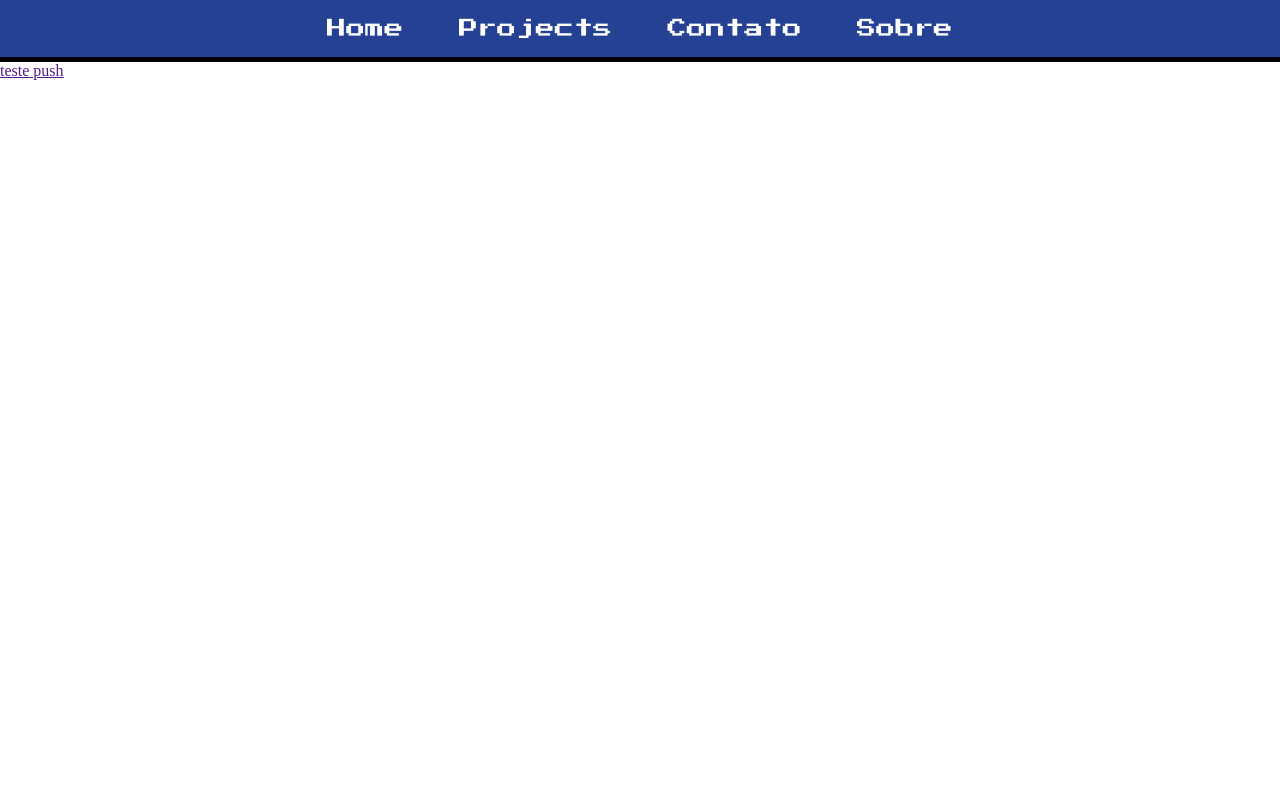
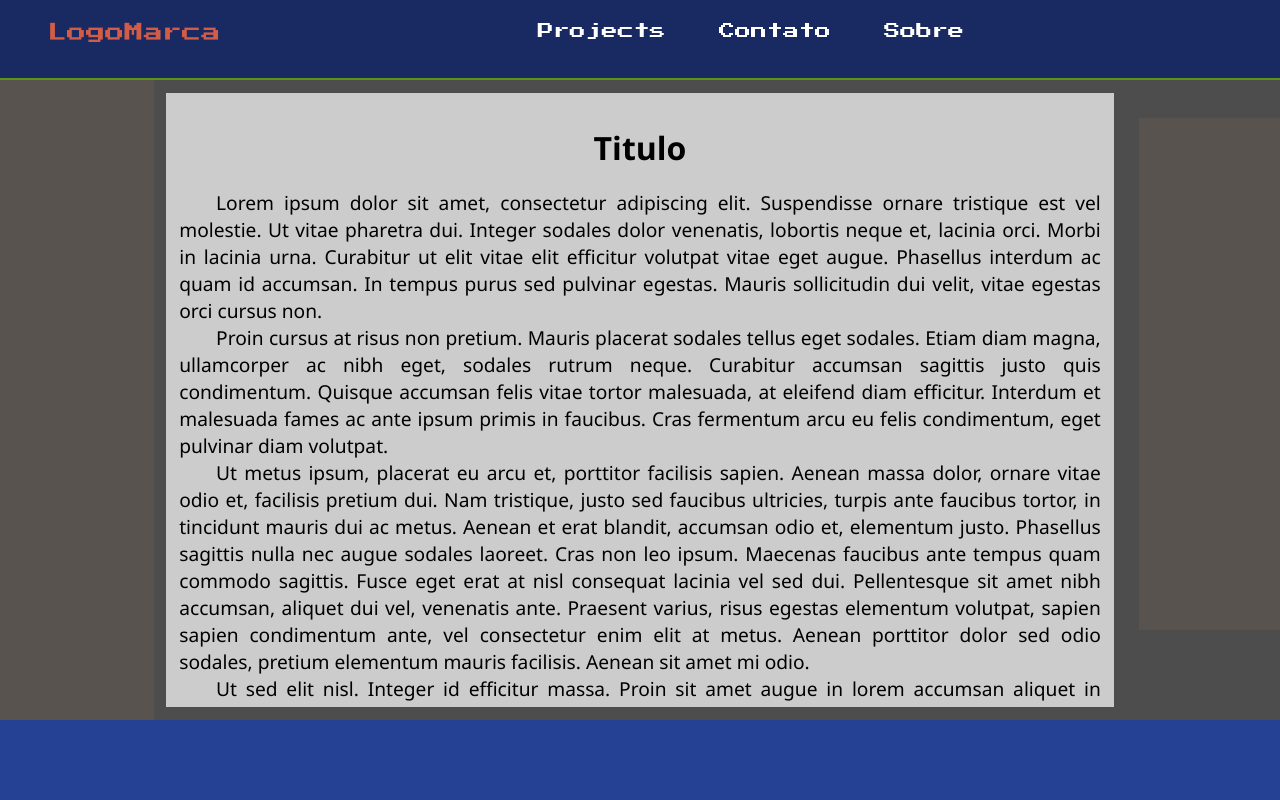
Before and after one commit to GabrielSantanaNeto/MyPortfolio, a plain HTML site: page index.html in a window 1280 px wide. Drawn offline with Linux system fonts and the light colour scheme.

Commit message:
atualizando após problema na autendicação do github

```diff
--- a/css/style.css
+++ b/css/style.css
@@ -2,31 +2,97 @@
     margin: 0;
     padding: 0;
     box-sizing: border-box;
+    height: 100%;
 }
 
 
 /* header #############################################*/
 header{
-    background-color: #254194;
+    background-color: #182A61;/*#182A61 */
     width: 100%;
-    padding: 0;
+    height: 10%;
+    padding: 1.8%;
     text-align: center;
-
+    border-bottom: #5D9416 solid 2px;
     box-sizing: border-box;
 
 }
-.header-bottom{
-    width: 100%;
-    height: 5px;
-    background-color: black;
-}
+
 header a{
 
     display: inline-block;
     color: #FFF;
     text-decoration: none;
-    font-size: 1.2rem;
-    padding: 1.5% 2%;
+    font-size:100%;
+    padding: 0% 2%;
     font-family: 'Press Start 2P', cursive;
+    text-align: center ;
+}
+header a:hover{
+    color: #5D9416;
+}
+.logo{
+    float: left;
+    color: #D15C47;
+    font-size:120%;
+}
+.logo:hover{
+    color: #5D9416;
+
 }
 /* Container #############################################*/
+.container-main{
+    background-color: #4D4D4D;
+    width: 100%;
+    height: 80%;
+}
+.sidebar{
+    display: inline;
+    float: left;
+    background-color:#595350;
+    width: 12%;
+    height: 100%;
+}
+.article{
+    display: inline-block;
+    width: 74%;
+    height: auto;
+    max-height: 96%;
+    background-color: #CCC;
+    margin: 1% 1%;
+    padding: 1%;
+    overflow: auto;
+    text-align:justify;
+    font-size: 1.2rem;
+    font-family: 'Segoe UI', Tahoma, Geneva, Verdana, sans-serif;
+
+}
+.article h2 {
+    text-align: center;
+    padding: 20px;
+    font-size: 2rem;
+}
+.article P {
+    text-indent: 4%;
+}
+
+
+
+.marketing{
+    display: inline;
+    float: right;
+    background-color: #595350;
+    width: 11%;
+    height: 80%;
+    margin-top: 3%;
+}
+
+
+
+/* Footer #############################################*/
+footer{
+    width: 100%;
+    height: 10%;
+    background-color: #254194;
+    margin-bottom: 0px;
+}
--- a/index.html
+++ b/index.html
@@ -13,13 +13,15 @@
 <body>
     <!--Header #########################################################################-->
     <header>
-            <a href="">Home</a>
-            <a href="">Projects</a>
-            <a href="">Contato</a>
-            <a href="">Sobre</a>
-            <div class="header-bottom">
+        <a href="" class="logo">LogoMarca</a>
 
-            </div>
+        <a href="">Projects</a>
+        <a href="">Contato</a>
+        <a href="">Sobre</a>
+
+        <div class="header-bottom">
+
+        </div><!--header-bottom-->
     </header>
     <!--Container #########################################################################-->
     <div class="container-main">
@@ -27,16 +29,28 @@
 
         </div><!--sidebar-->
         <div class="article">
+            <h2>Titulo</h2>
+
+            <p>Lorem ipsum dolor sit amet, consectetur adipiscing elit. Suspendisse ornare tristique est vel molestie. Ut vitae pharetra dui. Integer sodales dolor venenatis, lobortis neque et, lacinia orci. Morbi in lacinia urna. Curabitur ut elit vitae elit efficitur volutpat vitae eget augue. Phasellus interdum ac quam id accumsan. In tempus purus sed pulvinar egestas. Mauris sollicitudin dui velit, vitae egestas orci cursus non.
+            </p><p>
+            Proin cursus at risus non pretium. Mauris placerat sodales tellus eget sodales. Etiam diam magna, ullamcorper ac nibh eget, sodales rutrum neque. Curabitur accumsan sagittis justo quis condimentum. Quisque accumsan felis vitae tortor malesuada, at eleifend diam efficitur. Interdum et malesuada fames ac ante ipsum primis in faucibus. Cras fermentum arcu eu felis condimentum, eget pulvinar diam volutpat.
+            </p><p>
+            Ut metus ipsum, placerat eu arcu et, porttitor facilisis sapien. Aenean massa dolor, ornare vitae odio et, facilisis pretium dui. Nam tristique, justo sed faucibus ultricies, turpis ante faucibus tortor, in tincidunt mauris dui ac metus. Aenean et erat blandit, accumsan odio et, elementum justo. Phasellus sagittis nulla nec augue sodales laoreet. Cras non leo ipsum. Maecenas faucibus ante tempus quam commodo sagittis. Fusce eget erat at nisl consequat lacinia vel sed dui. Pellentesque sit amet nibh accumsan, aliquet dui vel, venenatis ante. Praesent varius, risus egestas elementum volutpat, sapien sapien condimentum ante, vel consectetur enim elit at metus. Aenean porttitor dolor sed odio sodales, pretium elementum mauris facilisis. Aenean sit amet mi odio.
+            </p><p>
+            Ut sed elit nisl. Integer id efficitur massa. Proin sit amet augue in lorem accumsan aliquet in hendrerit sapien. Proin tempus elit velit, in venenatis arcu feugiat ut. Vivamus dapibus neque quis risus tincidunt semper. Morbi venenatis lectus id tincidunt mattis. Pellentesque nulla lacus, dapibus et nulla vel, fringilla molestie justo. Vestibulum ante ipsum primis in faucibus orci luctus et ultrices posuere cubilia curae; Vestibulum sed tellus laoreet, placerat metus nec, pellentesque mi. Aliquam lobortis viverra ex vitae tristique.
+            </p><p>
+            Nam ligula metus, pulvinar sit amet luctus vel, sagittis et felis. Curabitur imperdiet est id tempus tempus. Nunc venenatis in justo cursus commodo. Integer euismod nunc in nulla eleifend, id fermentum nunc hendrerit. Nam commodo elit non enim consequat, quis fringilla odio dignissim. Fusce scelerisque leo eget nibh convallis, a tincidunt felis efficitur. Donec imperdiet consequat dui quis dapibus. Nulla viverra turpis et erat hendrerit, quis laoreet magna dapibus. Aliquam erat volutpat. Sed porttitor tellus a odio sagittis, a porttitor nisi congue. Aliquam tortor felis, vehicula vel eleifend a, scelerisque ac nunc. Nunc aliquam tellus pulvinar sem laoreet, et tempor neque faucibus. Cras placerat aliquet vestibulum.
+
 
         </div><!--article-->
         <div class="marketing">
 
         </div><!--marketing-->
 
-    </div><!--Container-->
+    </div><!-- Container-main -->
     <!--Footer #########################################################################-->
     <footer>
-        <a href="">teste push</a>
+
     </footer>
 
 </body>
```
Also changed, not shown: 1 other file.
